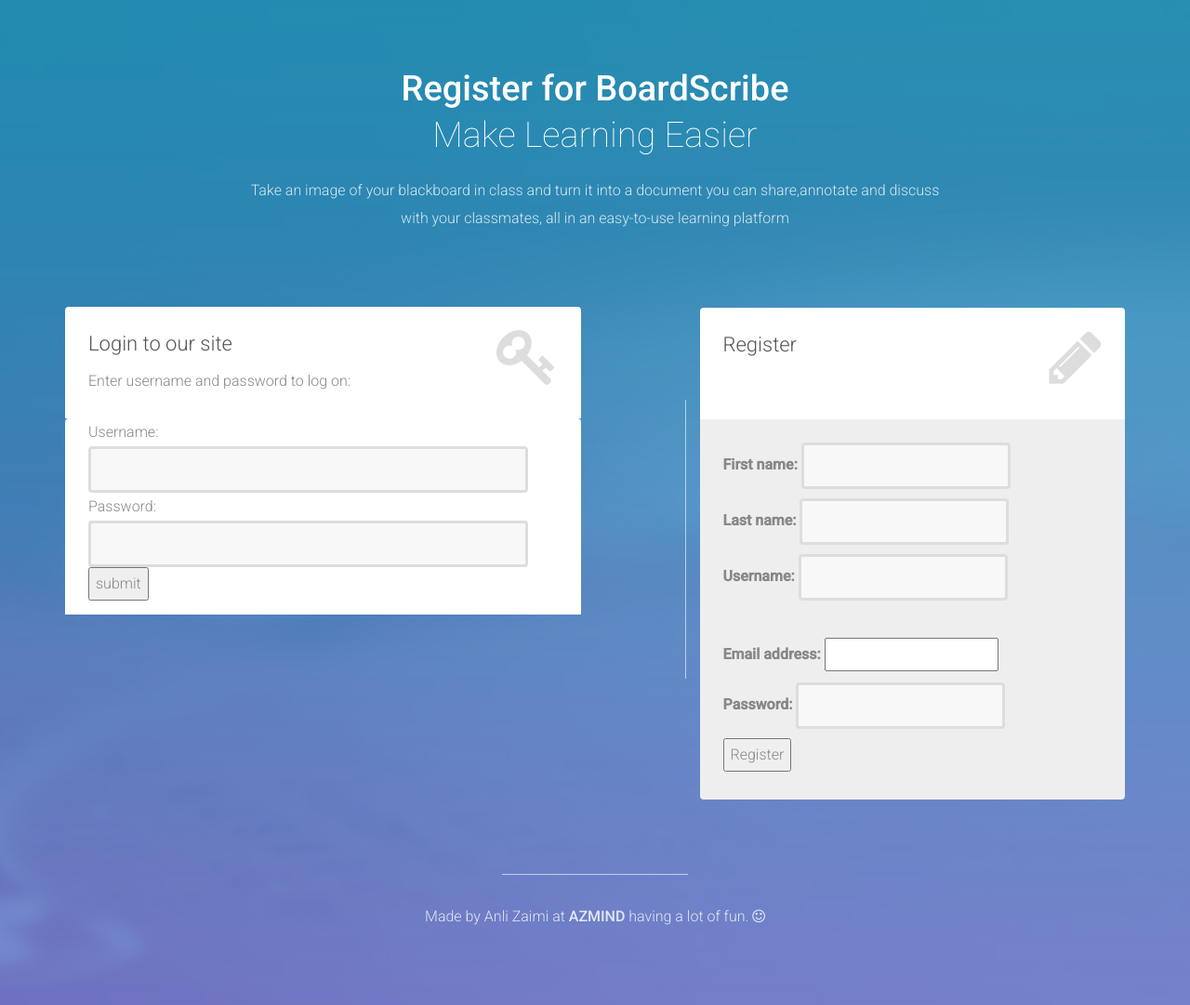
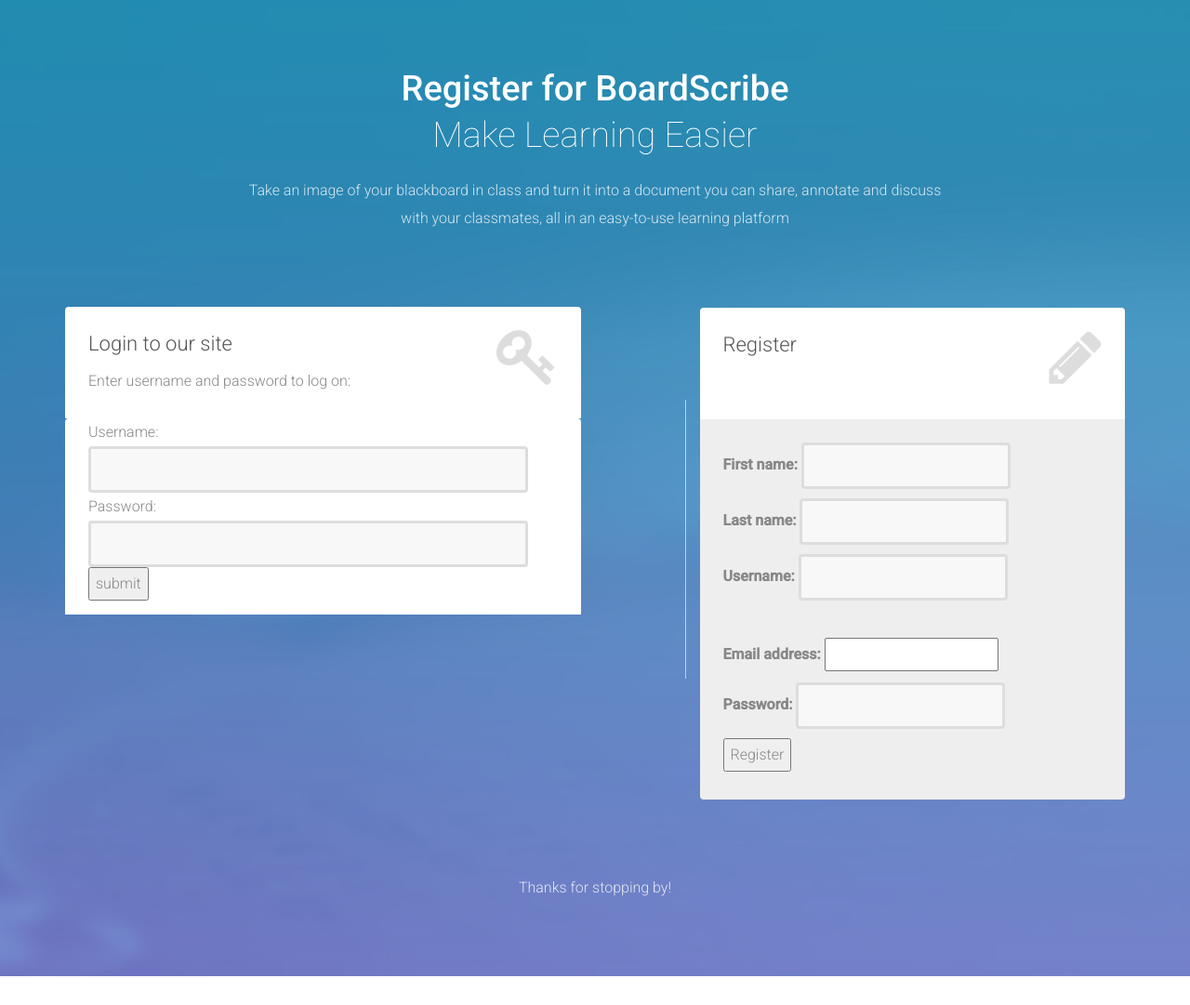
Before and after one commit to emadahmed97/boardscribe, a Django app: page /login/ in a window 1280 px wide. Shown: the whole page at 93% size. After the commit the page ends 1050 px from the top, so only its background shows below. Run offline with Django 3.2, Linux system fonts and the light colour scheme; some libraries are stand-ins or nearby versions.

Commit message:
Update registration page

```diff
--- a/notes/templates/registration/form-1/index3.html
+++ b/notes/templates/registration/form-1/index3.html
@@ -54,7 +54,7 @@
                             <h1><strong>Register for BoardScribe  </strong> <br> Make Learning Easier</h1>
                             <div class="description">
                             	<p>
-	                            	Take an image of your blackboard in class and turn it into a document you can share,annotate and discuss with your classmates, all in an easy-to-use learning platform
+	                            	Take an image of your blackboard in class and turn it into a document you can share, annotate and discuss with your classmates, all in an easy-to-use learning platform
                             	</p>
                             </div>
                         </div>
@@ -140,13 +140,7 @@
         <footer>
         	<div class="container">
         		<div class="row">
-
-        			<div class="col-sm-8 col-sm-offset-2">
-        				<div class="footer-border"></div>
-        				<p>Made by Anli Zaimi at <a href="http://azmind.com" target="_blank"><strong>AZMIND</strong></a>
-        					having a lot of fun. <i class="fa fa-smile-o"></i></p>
-        			</div>
-
+                    <p>Thanks for stopping by!</p>
         		</div>
         	</div>
         </footer>
```
Also changed, not shown: notes/templates/registration/form-1/index.html (+1 -7 lines).
